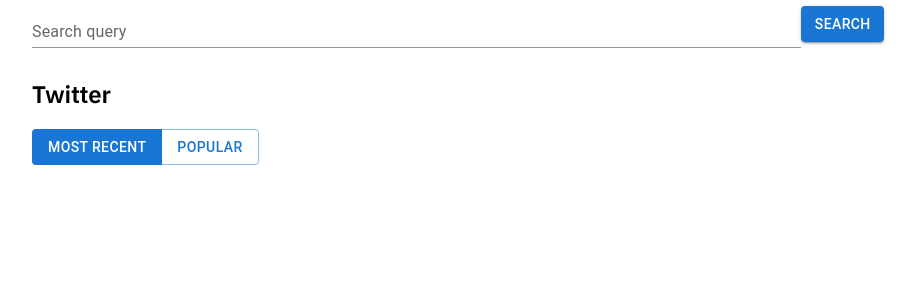
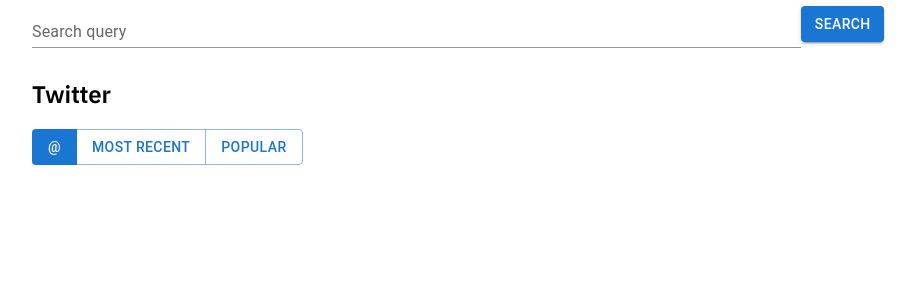
Before and after one commit to kevinmlee/social-search, a React (Create React App) app in the folder client/: page / in a window 1280 px wide. Shown: the top 300 px of the page, without its empty margins (182-1098 px from the left). Built offline with nearby package versions, Linux system fonts and the light colour scheme.

Commit message:
add filter for user tweets

```diff
--- a/client/src/styles/components/tweet.css
+++ b/client/src/styles/components/tweet.css
@@ -13,6 +13,10 @@
   bottom: 20px;
   left: 20px;
 }
+.tweet .tweet-text {
+  position: relative;
+  z-index: 1;
+}
 
 @media (prefers-color-scheme: dark) {
   .tweet {
--- a/client/src/views/dashboard/components/Tweets/index.js
+++ b/client/src/views/dashboard/components/Tweets/index.js
@@ -15,8 +15,9 @@
     super(props);
 
     this.state = {
-      recent: true,
+      recent: false,
       popular: false,
+      username: true,
     };
   }
 
@@ -25,8 +26,12 @@
   changeTab = (event) => {
     const tab = event.target.getAttribute("data-tab");
 
-    if (tab === "recent") this.setState({ recent: true, popular: false });
-    else if (tab === "popular") this.setState({ recent: false, popular: true });
+    if (tab === "recent")
+      this.setState({ recent: true, popular: false, username: false });
+    else if (tab === "popular")
+      this.setState({ recent: false, popular: true, username: false });
+    else if (tab === "username")
+      this.setState({ recent: false, popular: false, username: true });
   };
 
   filterTweets = (tweets) => {
@@ -87,12 +92,12 @@
           </Box>
 
           <Box className="tweet-text" sx={{ marginTop: 2 }}>
-            <Typography variant="body2">{tweet.text}</Typography>
+            <Typography variant="h6">{tweet.text}</Typography>
           </Box>
 
           {mediaUrl && (
-            <Box className="media">
-              <img src={mediaUrl} alt="" />
+            <Box className="media" sx={{ marginTop: 2 }}>
+              <img src={mediaUrl} />
             </Box>
           )}
 
@@ -133,6 +138,15 @@
         <h2>Twitter</h2>
 
         <ButtonGroup variant="outlined" aria-label="outlined button group">
+          <Tooltip title={"Most recent tweets by @" + this.props.username}>
+            <Button
+              className={this.state.username ? "active" : ""}
+              onClick={this.changeTab}
+              data-tab="username"
+            >
+              @{this.props.username}
+            </Button>
+          </Tooltip>
           <Tooltip title="Most recent tweets">
             <Button
               className={this.state.recent ? "active" : ""}
@@ -152,6 +166,7 @@
           </Button>
         </ButtonGroup>
 
+        {this.state.username && (
           <Box className="twitter-tab" sx={{ marginTop: 4, marginBottom: 4 }}>
             <Grid className="tweets" container spacing={2}>
               {this.props.tweetsByUserId["data"] &&
@@ -162,6 +177,7 @@
                   })}
             </Grid>
           </Box>
+        )}
 
         {this.state.recent && (
           <Box className="twitter-tab" sx={{ marginTop: 4, marginBottom: 4 }}>
--- a/client/src/views/dashboard/components/UserInput/index.js
+++ b/client/src/views/dashboard/components/UserInput/index.js
@@ -57,8 +57,12 @@
       })
       .then(
         (response) => {
-          //console.log("username search results", response.data.twitterResults);
+          //console.log(response.data.twitterResults);
           this.setState({ twitterUserID: response.data.twitterResults.id });
+          this.props.setCustomState(
+            "username",
+            response.data.twitterResults.username
+          );
         },
         (error) => {
           console.log(error);
@@ -73,7 +77,6 @@
       })
       .then(
         (response) => {
-          console.log("getTweetsByUserID", response.data.tweets);
           this.props.setCustomState("tweetsByUserId", response.data.tweets);
         },
         (error) => {
--- a/client/src/views/dashboard/index.js
+++ b/client/src/views/dashboard/index.js
@@ -11,8 +11,9 @@
 
     this.state = {
       tweetsByUserId: [{ data: [], includes: [] }],
-      includesByUserId: [],
       tweetsByRecent: [],
+
+      usename: "",
     };
   }
 
@@ -28,8 +29,8 @@
         <UserInput setCustomState={this.setCustomState} />
 
         <Tweets
+          username={this.state.username}
           tweetsByUserId={this.state.tweetsByUserId}
-          includesByUserId={this.state.includesByUserId}
           tweetsByRecent={this.state.tweetsByRecent}
         />
       </Container>
```
Lines whose indentation alone changed are shown as unchanged.
